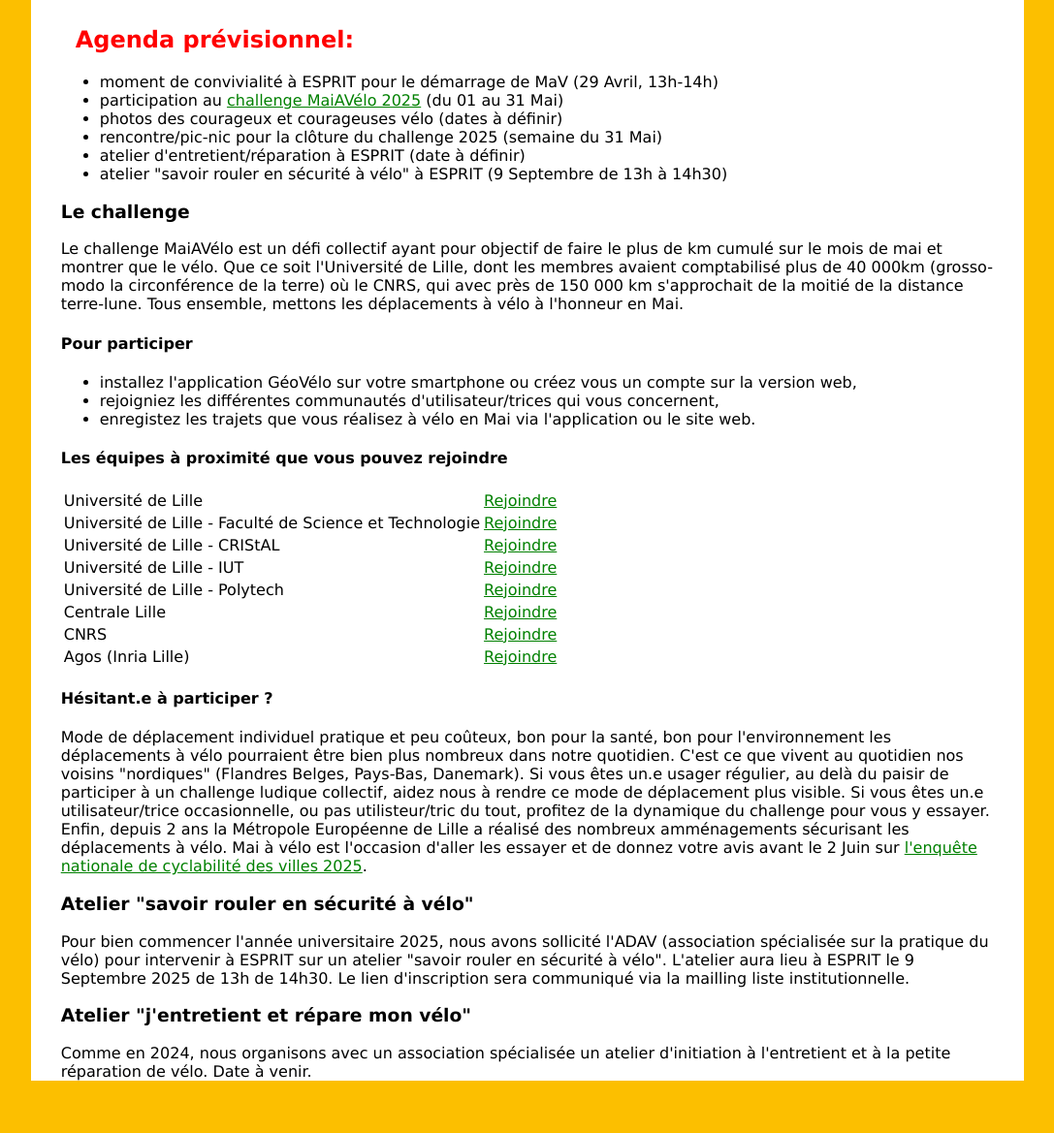
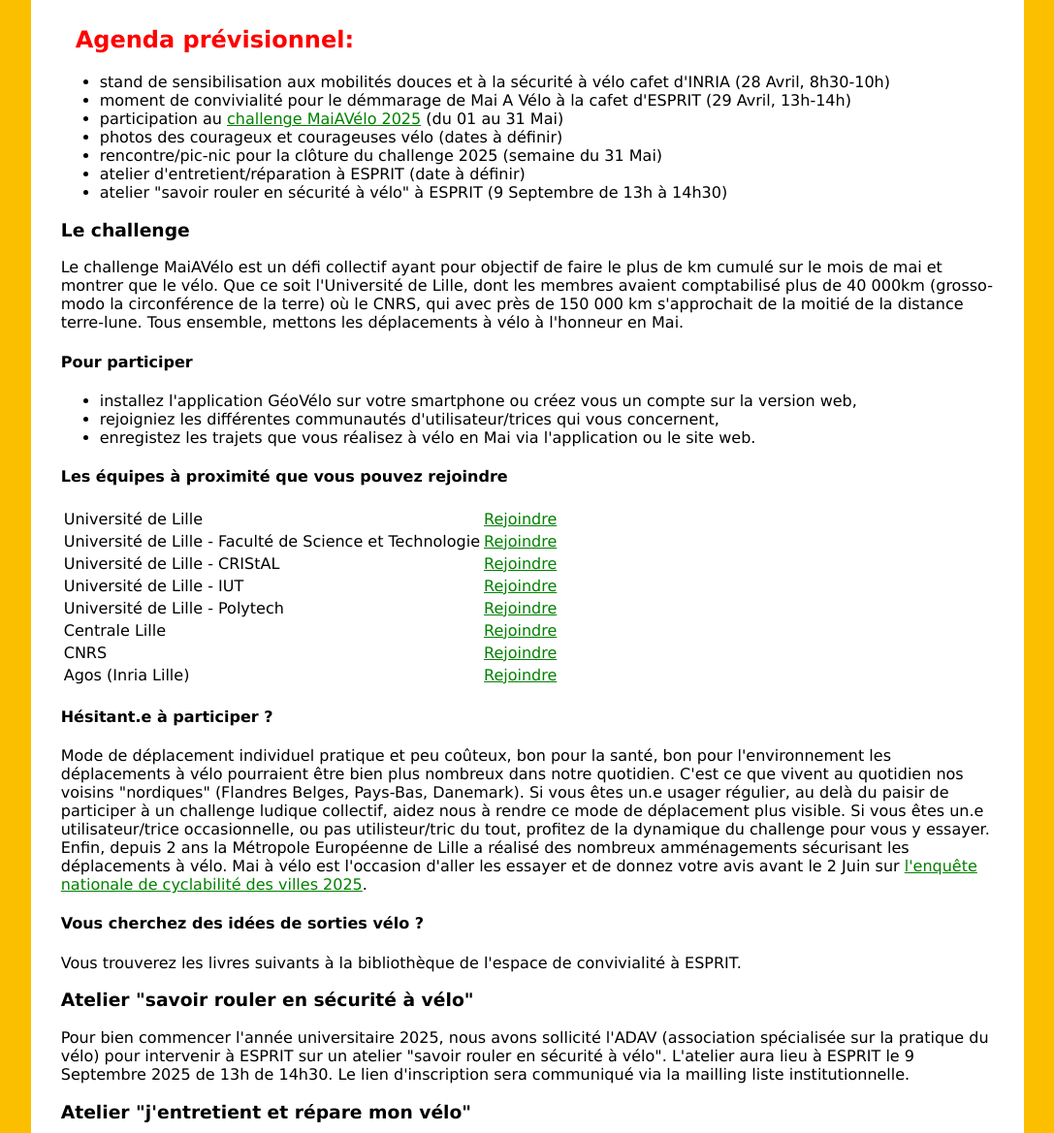
Before and after one commit to damienmarchal/damienmarchal.github.io, a plain HTML site: page projects/2025/mai-a-velo/index.html in a window 1280 px wide. Shown: the part 131-1300 px from the top of the page at 97% size, without its empty margins (96-1183 px from the left). Before the commit the page ends 1246 px from the top, so only its background shows below. Drawn offline with Linux system fonts and the light colour scheme.

Commit message:
Ajoute du stand "sécurité" organisé par INRIA

```diff
--- a/projects/2025/mai-a-velo/index.html
+++ b/projects/2025/mai-a-velo/index.html
@@ -17,7 +17,8 @@
     <div class="content">
     <h2>Agenda prévisionnel: </h2>
     <ul>
-        <li>moment de convivialité à ESPRIT pour le démarrage de MaV (29 Avril, 13h-14h)</li>
+        <li>stand de sensibilisation aux mobilités douces et à la sécurité à vélo cafet d'INRIA (28 Avril, 8h30-10h) </li>
+        <li>moment de convivialité pour le démmarage de Mai A Vélo à la cafet d'ESPRIT (29 Avril, 13h-14h)</li>
         <li>participation au <a href="https://challenge-maiavelo.geovelo.fr/">challenge MaiAVélo 2025</a> (du 01 au 31 Mai) </li>
         <li>photos des courageux et courageuses vélo (dates à définir) </li>
         <li>rencontre/pic-nic pour la clôture du challenge 2025 (semaine du 31 Mai) </li>
@@ -86,6 +87,11 @@
     Enfin, depuis 2 ans la Métropole Européenne de Lille a réalisé des nombreux amménagements sécurisant les déplacements à vélo.
     Mai à vélo est l'occasion d'aller les essayer et de donnez votre avis avant le 2 Juin sur <a href="https://www.barometre-velo.fr/">l'enquête nationale de cyclabilité des villes 2025</a>.
 
+    <h4> Vous cherchez des idées de sorties vélo ? </h4>
+    Vous trouverez les livres suivants à la bibliothèque de l'espace de convivialité à ESPRIT.
+
+
+
     <h3> Atelier "savoir rouler en sécurité à vélo"</h3>
     Pour bien commencer l'année universitaire 2025, nous avons sollicité l'ADAV (association spécialisée sur la pratique du vélo) pour intervenir à ESPRIT sur un atelier "savoir rouler en sécurité à vélo".
     L'atelier aura lieu à ESPRIT le 9 Septembre 2025 de 13h de 14h30. Le lien d'inscription sera communiqué via la mailling liste institutionnelle.
```
